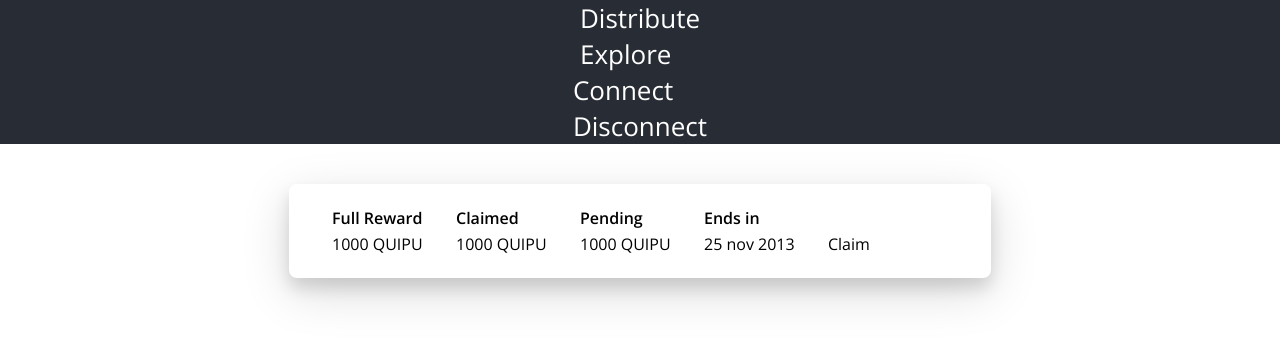
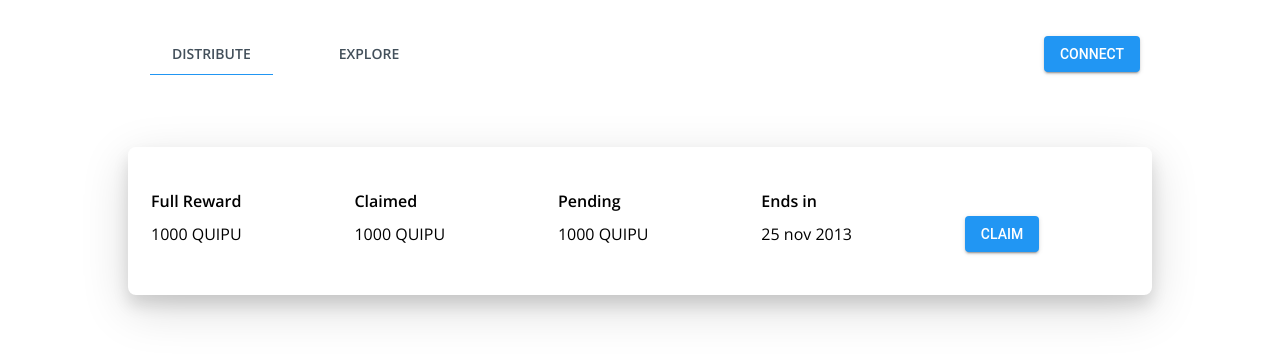
Before and after one commit to madfish-solutions/quipu-vesting, a React (Create React App) app: page / in a window 1280 px wide. Shown: the top 358 px of the page. Built offline with nearby package versions, Linux system fonts and the light colour scheme.

Commit message:
added buttons and tabs

```diff
--- a/src/App.css
+++ b/src/App.css
@@ -1,11 +1,23 @@
 .App-header {
-  background-color: #282c34;
+  display: flex;
+  align-items: center;
+  justify-content: space-between;
+  max-width: 1024px;
+  margin: 0px auto;
+  font-size: calc(10px + 2vmin);
+  /* background-color: #282c34; */
+  /* color: white; */
+  background-color: #fff;
+  color: #000;
+}
+
+.header-buttons {
   display: flex;
   flex-direction: column;
-  align-items: center;
-  justify-content: center;
-  font-size: calc(10px + 2vmin);
-  color: white;
+}
+
+.header-buttons > * {
+  margin: 12px;
 }
 
 main {
@@ -16,14 +28,25 @@ main {
 }
 
 main section {
-  margin: 40px;
-  padding: 20px 40px;
-  max-width: 720px;
+  width: 100%;
+  margin: 40px 0px;
+  max-width: 1024px;
   border-radius: 8px;
   box-shadow: 0 14px 48px rgba(0,0,0,0.15), 0 10px 16px rgba(0,0,0,0.12);
 }
 
+main section table {
+  padding: 40px 20px;
+  width: 100%;
+}
+
 main section table td, main section table th {
-  min-width: 120px;
   text-align: left;
 }
+
+.outlined {
+  color: rgb(var(--pure-material-dark, 0, 0, 0));
+  background-color: rgb(var(--pure-material-onprimary-rgb, 255, 255, 255));
+  /* border: 2px solid rgb(var(--pure-material-primary-rgb, 33, 150, 243)); */
+  border-radius: 8px;
+}
--- a/src/App.js
+++ b/src/App.js
@@ -1,16 +1,53 @@
+import { useState } from "react";
+import "./material-button.css";
+import "./material-tabs.css";
 import "./App.css";
+import { Button } from "./Button";
+import { Tabs } from "./Tabs";
+import { Tab } from "./Tab";
+
+const mockAddress = "tz12345678987123123126t5r4e321";
+
+const TABS = ["Distribute", "Explore"];
 
 function App() {
+  const [connected, setConnected] = useState(null);
+  const [currentTab, setCurrentTab] = useState(0);
+
+  const handleConnect = () => {
+    setConnected(mockAddress);
+  };
+
+  const handleDisconnect = () => {
+    setConnected(null);
+  };
+
   return (
     <div className="App">
       <header className="App-header">
-        <div className="header-tabs">
-          <div className="tab">Distribute</div>
-          <div className="tab active-tab">Explore</div>
-        </div>
+        <Tabs>
+          {TABS.map((tab, index) => (
+            <Tab
+              onClick={() => setCurrentTab(index)}
+              selected={currentTab === index}
+              key={index}
+            >
+              {tab}
+            </Tab>
+          ))}
+        </Tabs>
         <div className="header-buttons">
-          <div className="button outline">Connect</div>
-          <div className="button filled">Disconnect</div>
+          {!connected && <Button onClick={handleConnect}>Connect</Button>}
+          {connected && typeof connected === "string" && (
+            <Button variant={"outlined"} onClick={handleConnect}>
+              {connected.slice(0, 6)}...${connected.slice(-3)}
+            </Button>
+          )}
+          {connected && (
+            <Button onClick={handleDisconnect} variant="filled">
+              Disconnect
+            </Button>
+          )}
         </div>
       </header>
       <main>
--- /dev/null
+++ b/src/Button.js
@@ -0,0 +1,9 @@
+import React from "react";
+
+export const Button = ({ variant = "filled", onClick, children }) => {
+  return (
+    <button onClick={onClick} className={`button ${variant}`}>
+      {children}
+    </button>
+  );
+};
--- /dev/null
+++ b/src/Tab.js
@@ -0,0 +1,13 @@
+/* eslint-disable jsx-a11y/anchor-is-valid */
+import React from "react";
+
+export const Tab = ({ onClick, selected = false, children }) => {
+  return (
+    <div className="material-tabs-content">
+      <a onClick={onClick} className="material-tabs-content" href="#">
+        {children}
+      </a>
+      {selected && <div className="material-tabs-underline"></div>}
+    </div>
+  );
+};
--- /dev/null
+++ b/src/Tabs.js
@@ -0,0 +1,10 @@
+import React from "react";
+
+export const Tabs = ({ children }) => {
+  return (
+    <div className="material-tabs">
+      {children}
+      <span className="yellow-bar"></span>
+    </div>
+  );
+};
--- /dev/null
+++ b/src/material-button.css
@@ -0,0 +1,105 @@
+/* material-like button, https://codepen.io/finnhvman/pen/MQyJxV */
+
+.button {
+  position: relative;
+  display: inline-block;
+  box-sizing: border-box;
+  border: none;
+  border-radius: 4px;
+  padding: 0 16px;
+  min-width: 64px;
+  height: 36px;
+  vertical-align: middle;
+  text-align: center;
+  text-overflow: ellipsis;
+  text-transform: uppercase;
+  color: rgb(var(--pure-material-onprimary-rgb, 255, 255, 255));
+  background-color: rgb(var(--pure-material-primary-rgb, 33, 150, 243));
+  box-shadow: 0 3px 1px -2px rgba(0, 0, 0, 0.2), 0 2px 2px 0 rgba(0, 0, 0, 0.14), 0 1px 5px 0 rgba(0, 0, 0, 0.12);
+  font-family: var(--pure-material-font, "Roboto", "Segoe UI", BlinkMacSystemFont, system-ui, -apple-system);
+  font-size: 14px;
+  font-weight: 500;
+  line-height: 36px;
+  overflow: hidden;
+  outline: none;
+  cursor: pointer;
+  transition: box-shadow 0.2s;
+}
+
+.button::-moz-focus-inner {
+  border: none;
+}
+
+/* Overlay */
+.button::before {
+  content: "";
+  position: absolute;
+  top: 0;
+  bottom: 0;
+  left: 0;
+  right: 0;
+  background-color: rgb(var(--pure-material-onprimary-rgb, 255, 255, 255));
+  opacity: 0;
+  transition: opacity 0.2s;
+}
+
+/* Ripple */
+.button::after {
+  content: "";
+  position: absolute;
+  left: 50%;
+  top: 50%;
+  border-radius: 50%;
+  padding: 50%;
+  width: 32px; /* Safari */
+  height: 32px; /* Safari */
+  background-color: rgb(var(--pure-material-onprimary-rgb, 255, 255, 255));
+  opacity: 0;
+  transform: translate(-50%, -50%) scale(1);
+  transition: opacity 1s, transform 0.5s;
+}
+
+/* Hover, Focus */
+.button:hover,
+.button:focus {
+  box-shadow: 0 2px 4px -1px rgba(0, 0, 0, 0.2), 0 4px 5px 0 rgba(0, 0, 0, 0.14), 0 1px 10px 0 rgba(0, 0, 0, 0.12);
+}
+
+.button:hover::before {
+  opacity: 0.08;
+}
+
+.button:focus::before {
+  opacity: 0.24;
+}
+
+.button:hover:focus::before {
+  opacity: 0.3;
+}
+
+/* Active */
+.button:active {
+  box-shadow: 0 5px 5px -3px rgba(0, 0, 0, 0.2), 0 8px 10px 1px rgba(0, 0, 0, 0.14), 0 3px 14px 2px rgba(0, 0, 0, 0.12);
+}
+
+.button:active::after {
+  opacity: 0.32;
+  transform: translate(-50%, -50%) scale(0);
+  transition: transform 0s;
+}
+
+/* Disabled */
+.button:disabled {
+  color: rgba(var(--pure-material-onsurface-rgb, 0, 0, 0), 0.38);
+  background-color: rgba(var(--pure-material-onsurface-rgb, 0, 0, 0), 0.12);
+  box-shadow: none;
+  cursor: initial;
+}
+
+.button:disabled::before {
+  opacity: 0;
+}
+
+.button:disabled::after {
+  opacity: 0;
+}
--- /dev/null
+++ b/src/material-tabs.css
@@ -0,0 +1,52 @@
+/* material-like tabs, https://codepen.io/digitalinfamy/pen/oEOaON */
+
+.hide {
+  display: none;
+}
+
+.tab-content {
+  padding: 25px;
+}
+
+.material-tabs {
+  position: relative;
+  display: block;
+  padding: 0;
+}
+
+.material-tabs-content {
+  position: relative;
+  display: inline-block;
+  text-decoration: none;
+  padding: 22px;
+  text-transform: uppercase;
+  font-size: 14px;
+  font-weight: 600;
+  color: #424f5a;
+  text-align: center;
+  outline: none;
+}
+
+.material-tabs > a.active {
+  font-weight: 700;
+  outline: none;
+}
+
+.material-tabs > a:not(.active):hover {
+  background-color: inherit;
+  color: #7c848a;
+}
+
+.material-tabs-underline {
+  background-color: rgb(var(--pure-material-primary-rgb, 33, 150, 243));
+  position: absolute;
+  width: calc(100% - 44px);
+  height: 1px;
+  bottom: 32px;
+}
+
+@media only screen and (max-width: 520px) {
+  .nav-tabs.material-tabs > li > a {
+    font-size: 11px;
+  }
+}
```
Also changed, not shown: src/logo.svg (deleted).
